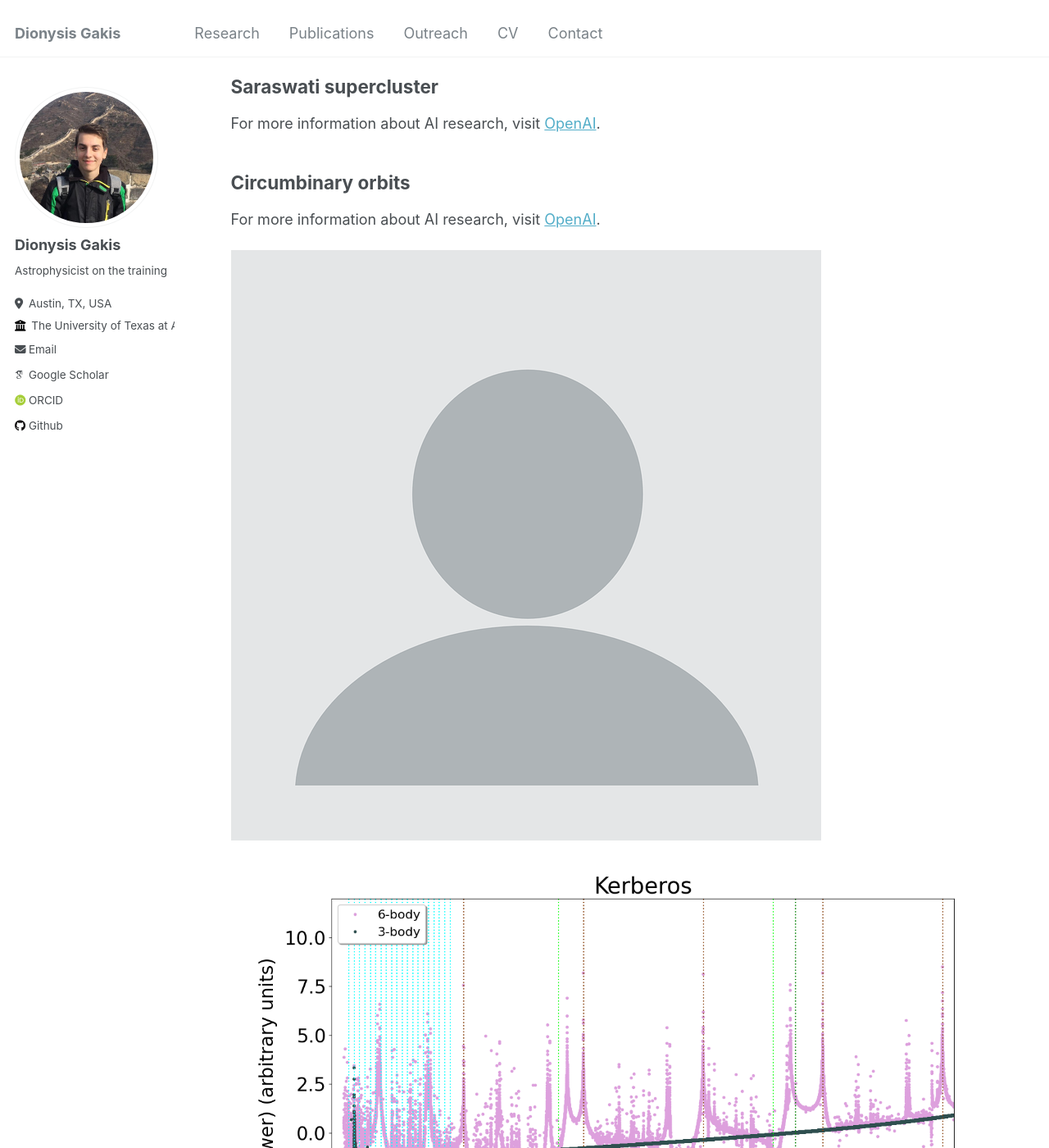
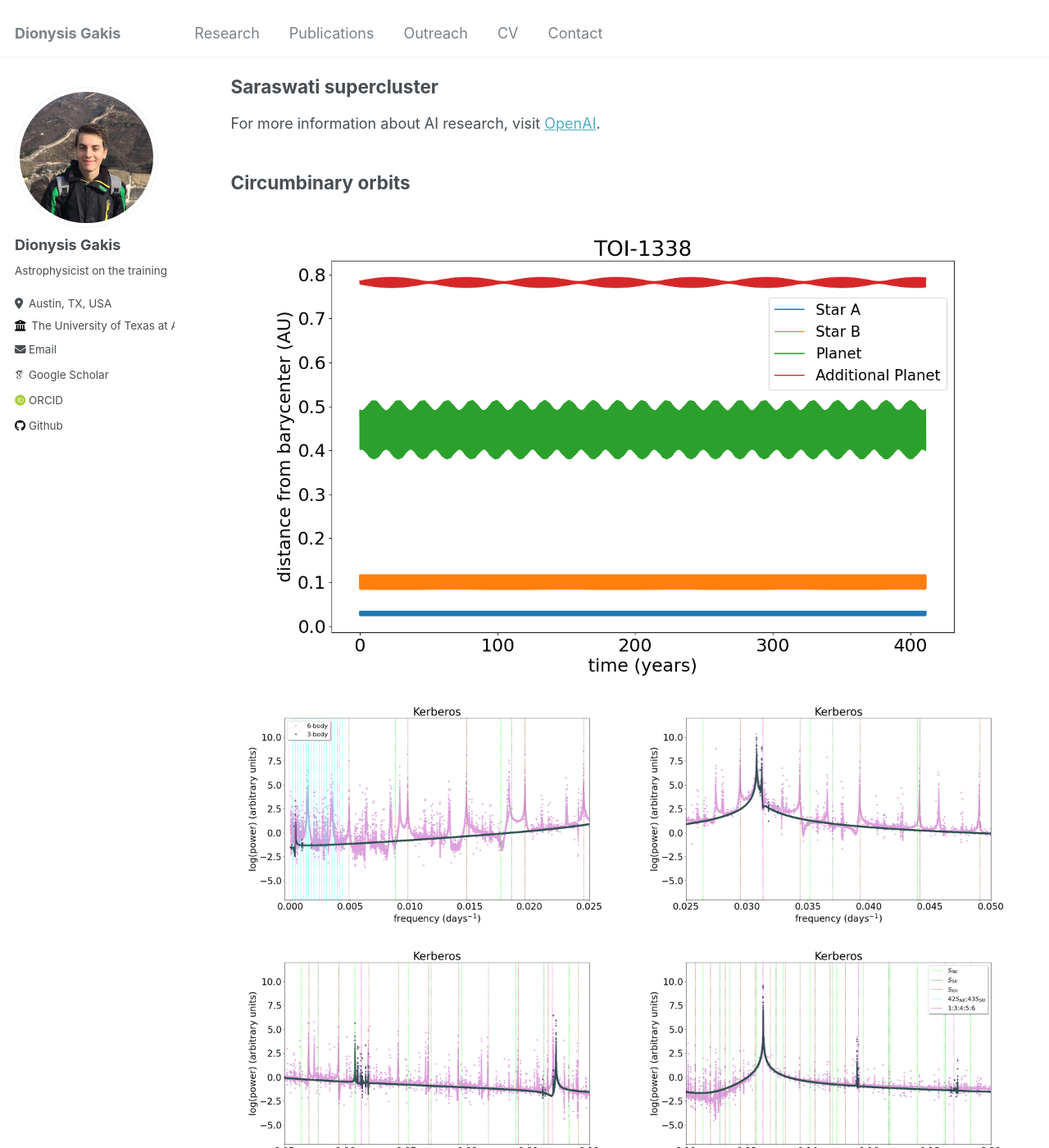
Before and after one commit to diongak/diongak.github.io, a Jekyll site: the page built from _pages/talks.html, in a window 1280 px wide and 1400 px high, scrolled down 461 px. Shown: the whole window at 82% size. Built offline with Jekyll 4.4.1, drawn with Linux system fonts in a browser that asks for light colours; some web fonts are replaced.

Commit message:
updateess

```diff
--- a/_pages/talks.html
+++ b/_pages/talks.html
@@ -24,8 +24,7 @@ On this page I briefly summarize the major themes of my research, along with som
 <p>For more information about AI research, visit <a href="https://www.openai.com" target="_blank">OpenAI</a>.</p>
 
 <h2>Circumbinary orbits</h2>
-<p>For more information about AI research, visit <a href="https://www.openai.com" target="_blank">OpenAI</a>.</p>
-<img src="/images/profile.png" alt="Research Lab Photo" style="max-width: 100%; height: auto;">
+<img src="/images/distances extra planet.png" alt="Research Lab Photo" style="max-width: 100%; height: auto;">
 
 <div class="image-panel">
   <div class="row">
@@ -46,5 +45,21 @@ On this page I briefly summarize the major themes of my research, along with som
   </div>
 </div>
 
+<style>
+.image-panel {
+  display: flex;
+  flex-wrap: wrap;
+  justify-content: center;
+}
+.row {
+  display: flex;
+  width: 100%;
+}
+.column {
+  flex: 50%;
+  padding: 5px;
+}
+</style>
+
 <h2>Protecting human crew from radiation on Mars</h2>
 <p>For more information about AI research, visit <a href="https://www.openai.com" target="_blank">OpenAI</a>.</p>
```
